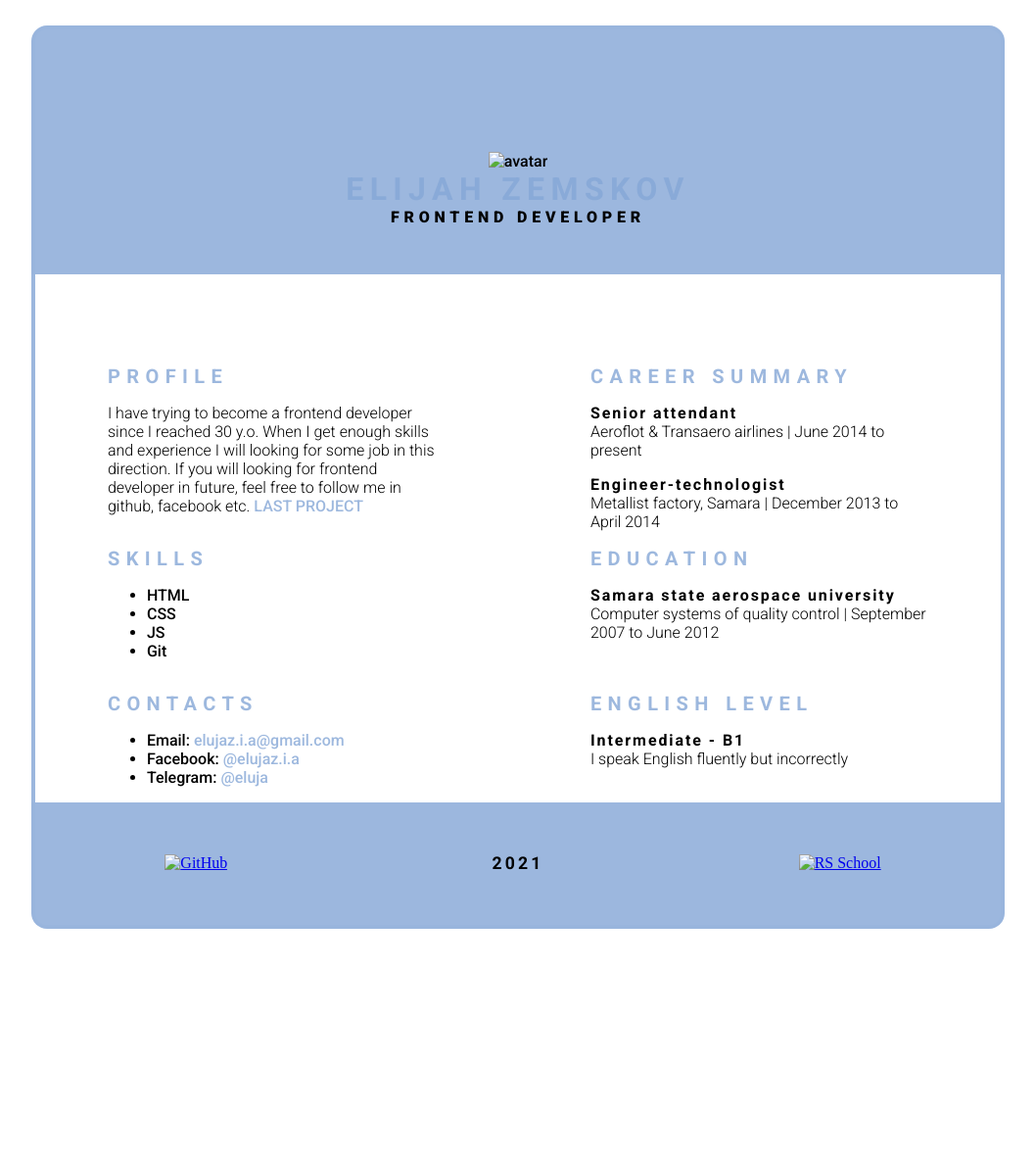
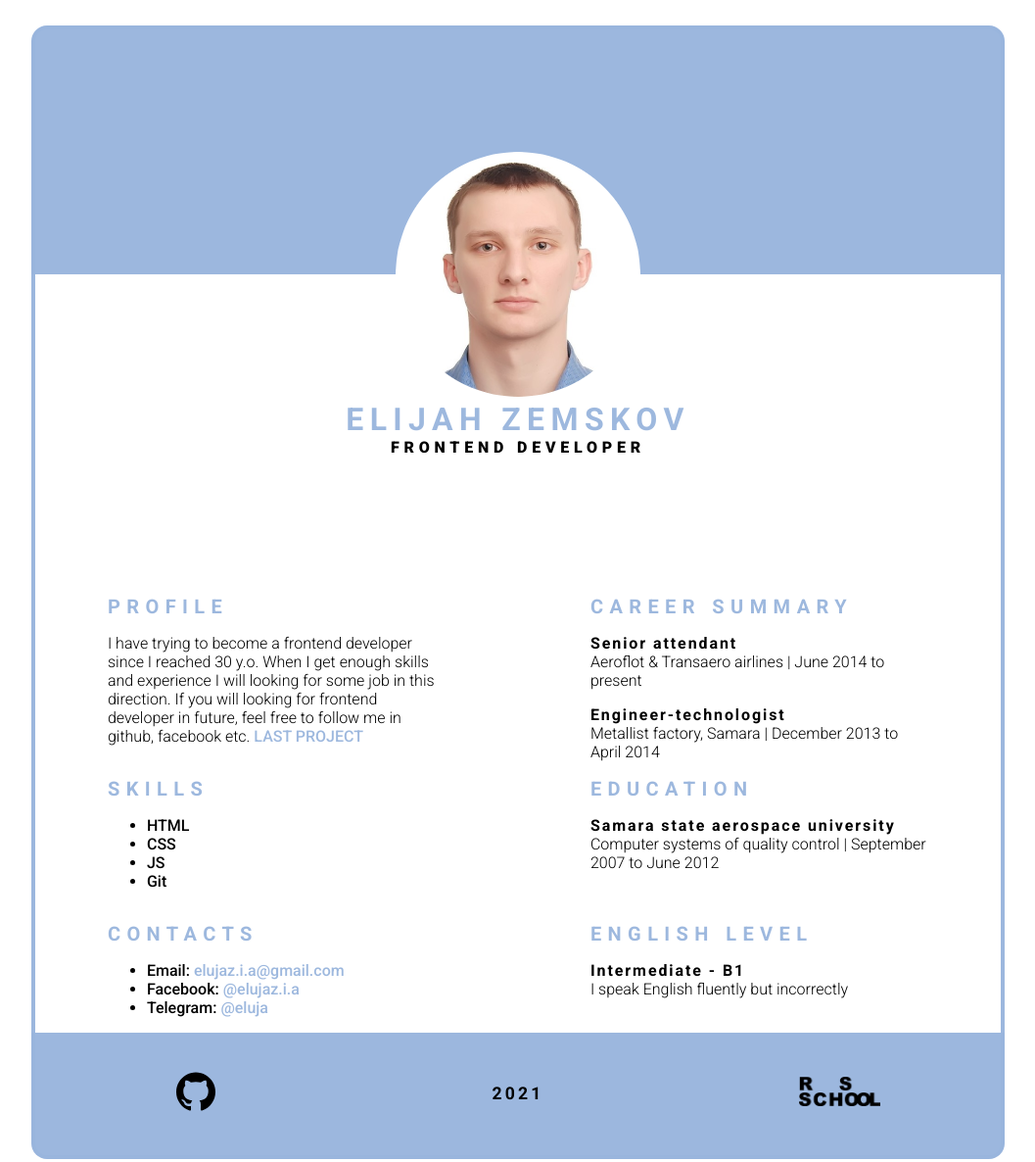
Before and after one commit to elujaz/rsschool-cv, a plain HTML site: page index.html in a window 1280 px wide. Shown: the whole page at 98% size, without its empty margins (111-1168 px from the left). Before the commit the page ends 973 px from the top, so only its background shows below. Drawn offline with Linux system fonts and the light colour scheme; the site is published under a folder, as on GitHub Pages, so addresses that start at the root find nothing.

Commit message:
fix: change img links

```diff
--- a/index.html
+++ b/index.html
@@ -19,7 +19,7 @@
 
 	<main>
 		<figure class="avatar">
-			<img src="/img/avatar.png" alt="avatar">
+			<img src="img/avatar.png" alt="avatar">
 			<figcaption>
 				<h1>Elijah Zemskov</h1>
 				<p>Frontend developer</p>
@@ -74,11 +74,11 @@
 	</main>
 
 	<footer class="page-footer">
-		<a href="https://github.com/elujaz"><img src="/img/github.svg" alt="GitHub" height="40" width="40"></a>
+		<a href="https://github.com/elujaz"><img src="img/github.svg" alt="GitHub" height="40" width="40"></a>
 
 		<time class="page-footer-year" datetime="2021-09-12">2021</time>
 
-		<a href="https://rs.school/js/"><img src="/img/rsschool.png" alt="RS School" height="30" width="83"></a>
+		<a href="https://rs.school/js/"><img src="img/rsschool.png" alt="RS School" height="30" width="83"></a>
 	</footer>
 </body>
 </html>
```
